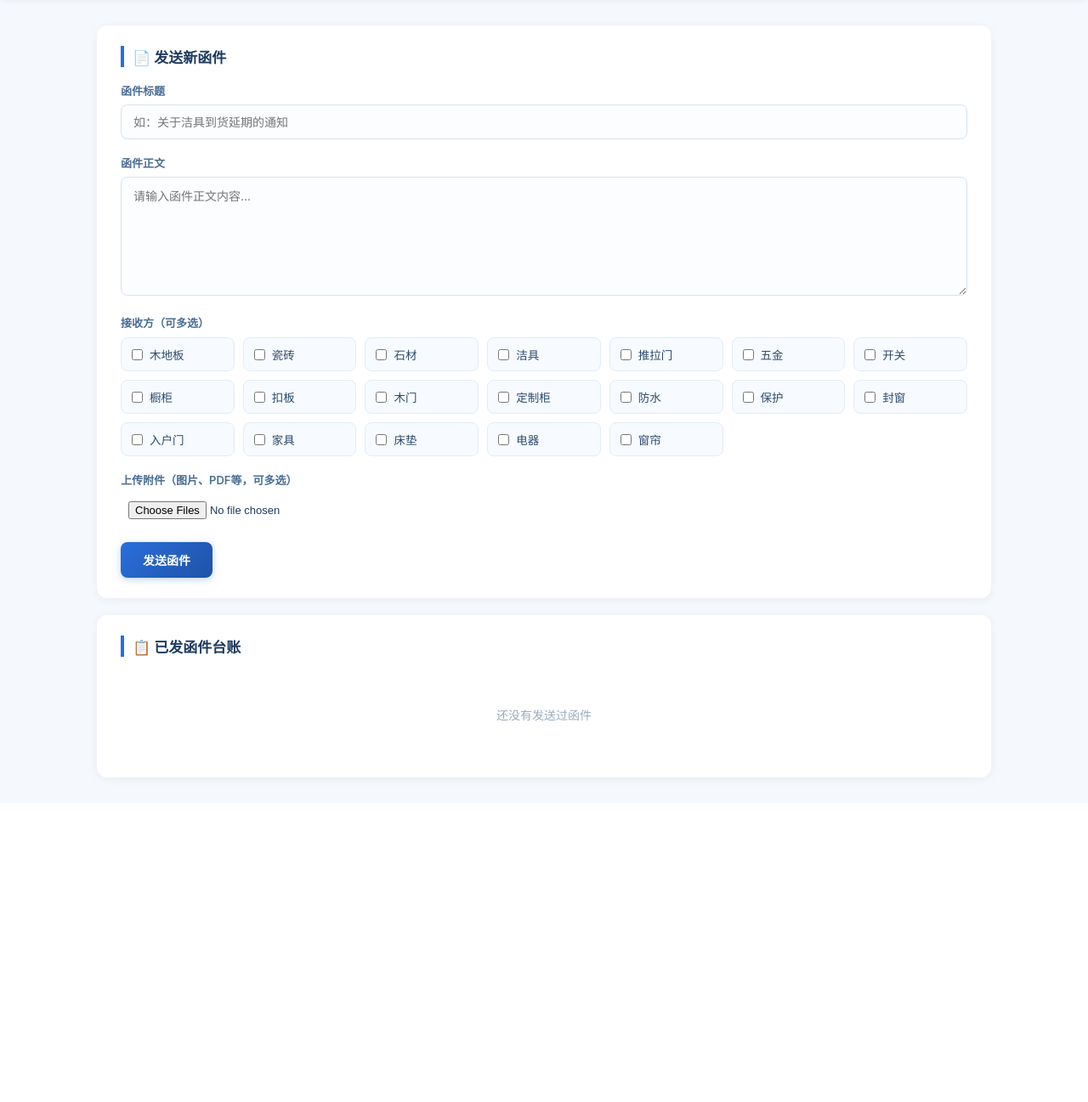
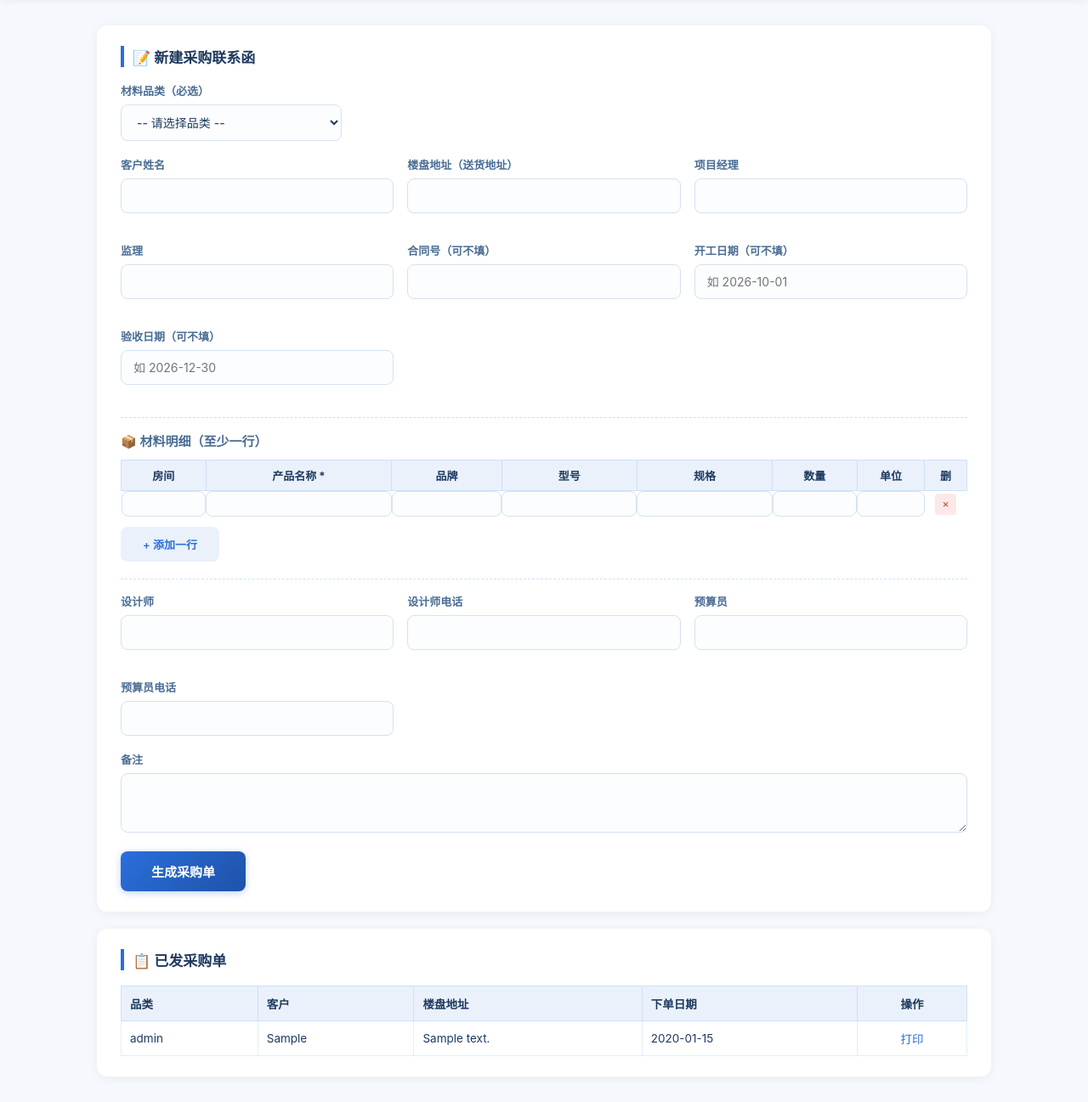
Before and after one commit to panpan07-24/letter-system, a Flask app: page /admin in a window 1280 px wide. Shown: the part 73-1370 px from the top of the page at 85% size. Before the commit the page ends 995 px from the top, so only its background shows below. Run offline with Flask 3, Linux system fonts and the light colour scheme; the visitor is signed in with stand-in values (Sample User, id 1); tables that the repository leaves empty hold one stand-in row (values such as "Sample post").

Commit message:
Update admin page for order management

```diff
--- a/templates/admin.html
+++ b/templates/admin.html
@@ -1,5 +1,5 @@
 {% extends "base.html" %}
-{% block title %}发函后台 - 三纬装饰{% endblock %}
+{% block title %}采购单后台 - 三纬装饰{% endblock %}
 
 {% block nav_actions %}
   <a href="/admin/logout">退出登录</a>
@@ -8,71 +8,180 @@
 {% block content %}
 
 <div class="card">
-  <div class="card-title">📄 发送新函件</div>
-  <form action="/send" method="post" enctype="multipart/form-data">
+  <div class="card-title">📝 新建采购联系函</div>
+  <form action="/create" method="post" id="orderForm">
+
     <div class="form-group">
-      <label class="form-label">函件标题</label>
-      <input type="text" name="title" placeholder="如：关于洁具到货延期的通知" required>
+      <label class="form-label">材料品类（必选）</label>
+      <select name="role" required style="max-width: 260px;">
+        <option value="">-- 请选择品类 --</option>
+        {% for key, name in roles.items() %}
+          <option value="{{ key }}">{{ name }}</option>
+        {% endfor %}
+      </select>
     </div>
 
-    <div class="form-group">
-      <label class="form-label">函件正文</label>
-      <textarea name="content" placeholder="请输入函件正文内容..." required style="min-height: 140px;"></textarea>
-    </div>
-
-    <div class="form-group">
-      <label class="form-label">接收方（可多选）</label>
-      <div style="display: grid; grid-template-columns: repeat(auto-fill, minmax(130px, 1fr)); gap: 10px; margin-top: 8px;">
-        {% for key, name in roles.items() %}
-          <label style="display: flex; align-items: center; gap: 8px; padding: 9px 12px; background: #f7faff; border: 1.5px solid #e3ecf7; border-radius: 8px; cursor: pointer; font-size: 13.5px; color: #2c4a6e;">
-            <input type="checkbox" name="roles" value="{{ key }}" style="width: auto; accent-color: #2a6fdb;">
-            {{ name }}
-          </label>
-        {% endfor %}
+    <div style="display: grid; grid-template-columns: repeat(auto-fit, minmax(240px, 1fr)); gap: 16px;">
+      <div class="form-group">
+        <label class="form-label">客户姓名</label>
+        <input type="text" name="customer">
+      </div>
+      <div class="form-group">
+        <label class="form-label">楼盘地址（送货地址）</label>
+        <input type="text" name="address">
+      </div>
+      <div class="form-group">
+        <label class="form-label">项目经理</label>
+        <input type="text" name="manager">
+      </div>
+      <div class="form-group">
+        <label class="form-label">监理</label>
+        <input type="text" name="supervisor">
+      </div>
+      <div class="form-group">
+        <label class="form-label">合同号（可不填）</label>
+        <input type="text" name="contract_no">
+      </div>
+      <div class="form-group">
+        <label class="form-label">开工日期（可不填）</label>
+        <input type="text" name="start_date" placeholder="如 2026-10-01">
+      </div>
+      <div class="form-group">
+        <label class="form-label">验收日期（可不填）</label>
+        <input type="text" name="accept_date" placeholder="如 2026-12-30">
       </div>
     </div>
 
-    <div class="form-group">
-      <label class="form-label">上传附件（图片、PDF等，可多选）</label>
-      <input type="file" name="files" multiple style="padding: 9px; font-size: 13px;">
+    <div style="border-top: 1px dashed #d0e0f5; margin: 20px 0 16px; padding-top: 16px;">
+      <div class="form-label" style="font-size: 15px; margin-bottom: 12px;">📦 材料明细（至少一行）</div>
+
+      <div style="overflow-x: auto;">
+        <table style="width: 100%; border-collapse: collapse; font-size: 13px; min-width: 900px;">
+          <thead>
+            <tr style="background: #eaf1fb; color: #1e3a5f;">
+              <th style="padding: 8px; border: 1px solid #d0e0f5; width: 10%;">房间</th>
+              <th style="padding: 8px; border: 1px solid #d0e0f5; width: 22%;">产品名称 *</th>
+              <th style="padding: 8px; border: 1px solid #d0e0f5; width: 13%;">品牌</th>
+              <th style="padding: 8px; border: 1px solid #d0e0f5; width: 16%;">型号</th>
+              <th style="padding: 8px; border: 1px solid #d0e0f5; width: 16%;">规格</th>
+              <th style="padding: 8px; border: 1px solid #d0e0f5; width: 10%;">数量</th>
+              <th style="padding: 8px; border: 1px solid #d0e0f5; width: 8%;">单位</th>
+              <th style="padding: 8px; border: 1px solid #d0e0f5; width: 5%;">删</th>
+            </tr>
+          </thead>
+          <tbody id="itemBody">
+            <tr>
+              <td><input type="text" name="room[]" style="padding: 6px 8px; font-size: 13px;"></td>
+              <td><input type="text" name="product[]" style="padding: 6px 8px; font-size: 13px;"></td>
+              <td><input type="text" name="brand[]" style="padding: 6px 8px; font-size: 13px;"></td>
+              <td><input type="text" name="model[]" style="padding: 6px 8px; font-size: 13px;"></td>
+              <td><input type="text" name="spec[]" style="padding: 6px 8px; font-size: 13px;"></td>
+              <td><input type="text" name="quantity[]" style="padding: 6px 8px; font-size: 13px;"></td>
+              <td><input type="text" name="unit[]" style="padding: 6px 8px; font-size: 13px;"></td>
+              <td style="text-align: center;">
+                <button type="button" onclick="removeRow(this)" style="background: #fde8e8; color: #c0392b; border: none; border-radius: 4px; padding: 5px 9px; cursor: pointer; font-size: 13px;">×</button>
+              </td>
+            </tr>
+          </tbody>
+        </table>
+      </div>
+
+      <button type="button" onclick="addRow()" class="btn btn-ghost" style="margin-top: 12px; font-size: 13px;">+ 添加一行</button>
     </div>
 
-    <button type="submit" class="btn btn-primary">发送函件</button>
+    <div style="border-top: 1px dashed #d0e0f5; margin: 20px 0 16px; padding-top: 16px;">
+      <div style="display: grid; grid-template-columns: repeat(auto-fit, minmax(240px, 1fr)); gap: 16px;">
+        <div class="form-group">
+          <label class="form-label">设计师</label>
+          <input type="text" name="designer">
+        </div>
+        <div class="form-group">
+          <label class="form-label">设计师电话</label>
+          <input type="text" name="designer_phone">
+        </div>
+        <div class="form-group">
+          <label class="form-label">预算员</label>
+          <input type="text" name="estimator">
+        </div>
+        <div class="form-group">
+          <label class="form-label">预算员电话</label>
+          <input type="text" name="estimator_phone">
+        </div>
+      </div>
+
+      <div class="form-group">
+        <label class="form-label">备注</label>
+        <textarea name="remark" style="min-height: 70px;"></textarea>
+      </div>
+    </div>
+
+    <button type="submit" class="btn btn-primary" style="font-size: 15px; padding: 13px 36px;">生成采购单</button>
   </form>
 </div>
 
 <div class="card">
-  <div class="card-title">📋 已发函件台账</div>
-  {% if letters %}
-    {% for l in letters %}
-      <div style="border: 1px solid #e3ecf7; border-radius: 10px; padding: 16px 18px; margin-bottom: 14px; background: #fbfdff;">
-        <div style="font-weight: 700; color: #1e3a5f; font-size: 15px; margin-bottom: 6px;">
-          {{ l.title }}
-        </div>
-        <div style="font-size: 12.5px; color: #7a92ad; margin-bottom: 12px;">
-          发送时间：{{ l.created }}
-        </div>
-        <div style="font-size: 13px; color: #4a6d94; margin-bottom: 6px;">接收方及查看情况：</div>
-        <div style="display: flex; flex-wrap: wrap; gap: 8px;">
-          {% for r in l.roles %}
-            {% if r.viewed_at %}
-              <span style="background: #e8f7ee; color: #1f8a4c; border: 1px solid #b8e6ca; padding: 4px 11px; border-radius: 20px; font-size: 12px;">
-                ✓ {{ r.name }} · {{ r.viewed_at }}
-              </span>
-            {% else %}
-              <span style="background: #f3f4f6; color: #8a95a3; border: 1px solid #e0e5ea; padding: 4px 11px; border-radius: 20px; font-size: 12px;">
-                {{ r.name }} · 未查看
-              </span>
-            {% endif %}
+  <div class="card-title">📋 已发采购单</div>
+  {% if orders %}
+    <div style="overflow-x: auto;">
+      <table style="width: 100%; border-collapse: collapse; font-size: 13.5px;">
+        <thead>
+          <tr style="background: #eaf1fb; color: #1e3a5f;">
+            <th style="padding: 10px; border: 1px solid #d0e0f5; text-align: left;">品类</th>
+            <th style="padding: 10px; border: 1px solid #d0e0f5; text-align: left;">客户</th>
+            <th style="padding: 10px; border: 1px solid #d0e0f5; text-align: left;">楼盘地址</th>
+            <th style="padding: 10px; border: 1px solid #d0e0f5; text-align: left;">下单日期</th>
+            <th style="padding: 10px; border: 1px solid #d0e0f5; text-align: center;">操作</th>
+          </tr>
+        </thead>
+        <tbody>
+          {% for o in orders %}
+          <tr>
+            <td style="padding: 10px; border: 1px solid #e3ecf7;">{{ o.role_name }}</td>
+            <td style="padding: 10px; border: 1px solid #e3ecf7;">{{ o.customer }}</td>
+            <td style="padding: 10px; border: 1px solid #e3ecf7;">{{ o.address }}</td>
+            <td style="padding: 10px; border: 1px solid #e3ecf7;">{{ o.created }}</td>
+            <td style="padding: 10px; border: 1px solid #e3ecf7; text-align: center;">
+              <a href="/print/{{ o.id }}" target="_blank" style="color: #2a6fdb; text-decoration: none;">打印</a>
+            </td>
+          </tr>
           {% endfor %}
-        </div>
-      </div>
-    {% endfor %}
+        </tbody>
+      </table>
+    </div>
   {% else %}
     <div style="text-align: center; padding: 40px 0; color: #9aabbe; font-size: 14px;">
-      还没有发送过函件
+      还没有生成过采购单
     </div>
   {% endif %}
 </div>
 
+<script>
+function addRow() {
+  var tbody = document.getElementById('itemBody');
+  var tr = document.createElement('tr');
+  tr.innerHTML = `
+    <td><input type="text" name="room[]" style="padding: 6px 8px; font-size: 13px;"></td>
+    <td><input type="text" name="product[]" style="padding: 6px 8px; font-size: 13px;"></td>
+    <td><input type="text" name="brand[]" style="padding: 6px 8px; font-size: 13px;"></td>
+    <td><input type="text" name="model[]" style="padding: 6px 8px; font-size: 13px;"></td>
+    <td><input type="text" name="spec[]" style="padding: 6px 8px; font-size: 13px;"></td>
+    <td><input type="text" name="quantity[]" style="padding: 6px 8px; font-size: 13px;"></td>
+    <td><input type="text" name="unit[]" style="padding: 6px 8px; font-size: 13px;"></td>
+    <td style="text-align: center;">
+      <button type="button" onclick="removeRow(this)" style="background: #fde8e8; color: #c0392b; border: none; border-radius: 4px; padding: 5px 9px; cursor: pointer; font-size: 13px;">×</button>
+    </td>
+  `;
+  tbody.appendChild(tr);
+}
+function removeRow(btn) {
+  var tr = btn.closest('tr');
+  var tbody = document.getElementById('itemBody');
+  if (tbody.rows.length > 1) {
+    tr.remove();
+  } else {
+    alert('至少保留一行');
+  }
+}
+</script>
+
 {% endblock %}
```
